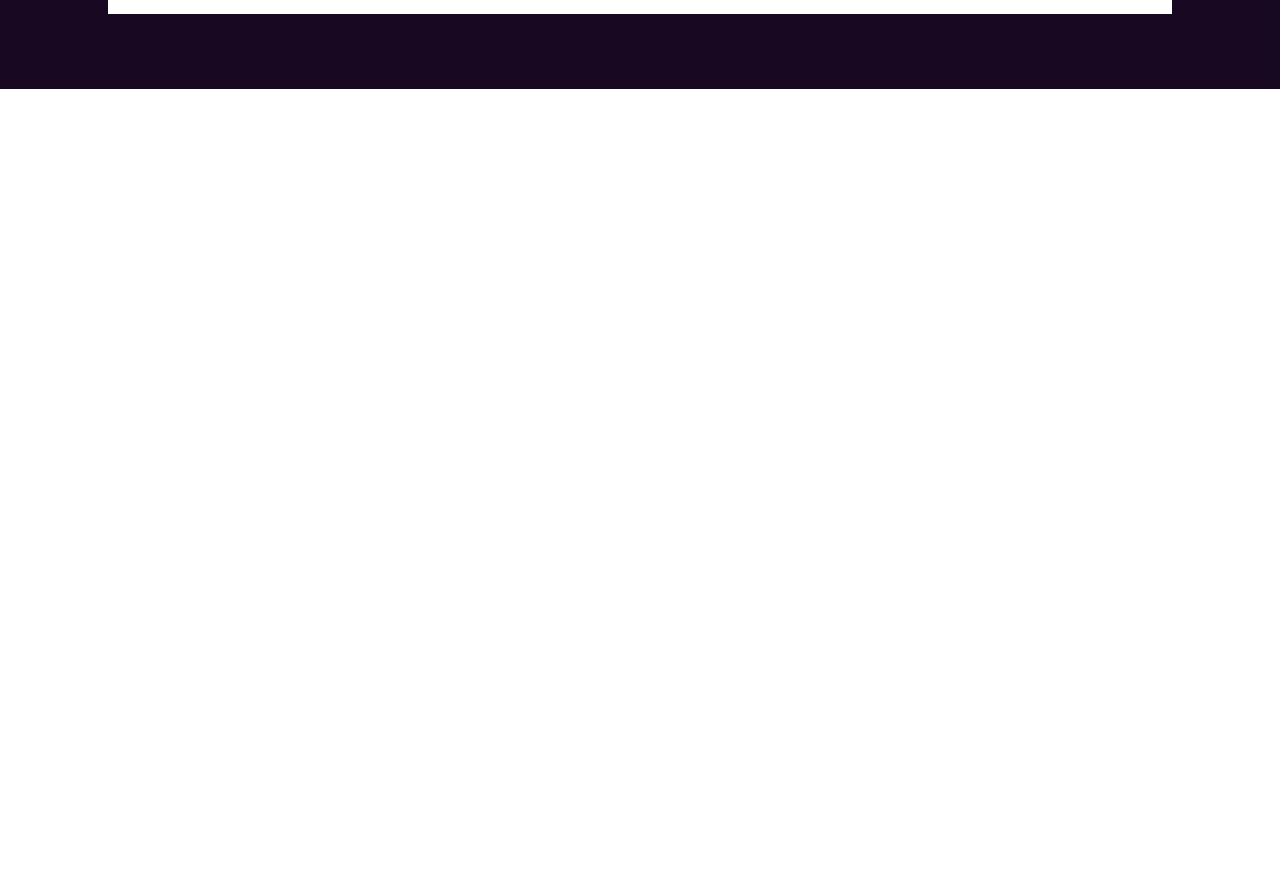
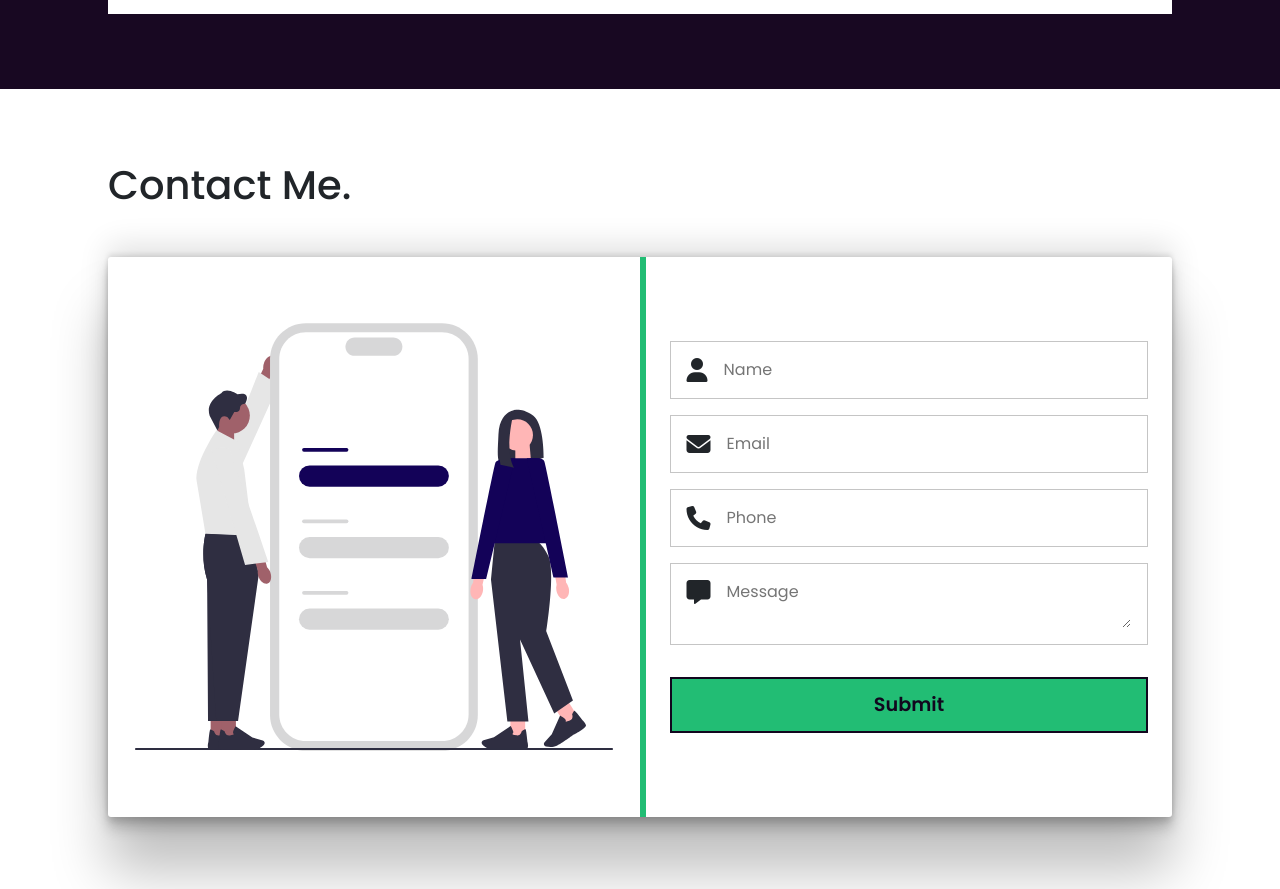
Before and after one commit to suraj-20/new-portfolio, a React (Create React App) app: page / in a window 1280 px wide. Shown: the part 3671-4560 px from the top of the page. Before the commit the page ends 3760 px from the top, so only its background shows below. Built offline with nearby package versions, Linux system fonts and the light colour scheme.

Commit message:
contact-section

```diff
--- /dev/null
+++ b/src/Components/CONTACTDETAILS_SECTION/Contact.css
@@ -0,0 +1,119 @@
+.contact-details-container {
+  width: 100%;
+  height: 100%;
+}
+
+.contact-section-content {
+  display: flex;
+  align-items: start;
+  flex-direction: column;
+  justify-content: center;
+  height: 100%;
+  gap: 3rem;
+}
+
+.contact-form-container {
+  width: 100%;
+  height: 70%;
+  /* border: 1px solid rgba(128, 128, 128, 0.676); */
+  border-radius: 3px;
+  display: flex;
+  box-shadow: rgba(0, 0, 0, 0.25) 0px 54px 55px,
+    rgba(0, 0, 0, 0.12) 0px -12px 30px, rgba(0, 0, 0, 0.12) 0px 4px 6px,
+    rgba(0, 0, 0, 0.17) 0px 12px 13px, rgba(0, 0, 0, 0.09) 0px -3px 5px;
+}
+
+.left-content-container {
+  width: 50%;
+  height: 100%;
+  display: flex;
+  justify-content: center;
+  align-items: center;
+}
+
+.left-content-container img {
+  width: 90%;
+  height: 90%;
+}
+
+.right-content-container {
+  width: 45%;
+  margin: 2rem auto;
+  display: flex;
+  justify-content: center;
+}
+
+.right-content-container form {
+  width: 100%;
+  display: flex;
+  flex-direction: column;
+  justify-content: center;
+  gap: 2rem;
+}
+
+form .form-content {
+  /* height: 100%; */
+  display: flex;
+  flex-direction: column;
+  gap: 1rem;
+}
+
+.form-content .input-field {
+  width: 100%;
+  padding: 1rem;
+  border: 1px solid rgba(128, 128, 128, 0.459);
+  display: flex;
+  gap: 1rem;
+}
+
+.input-field span i {
+  font-size: 1.5rem;
+  display: flex;
+  align-items: center;
+  justify-content: center;
+}
+
+input,
+textarea {
+  border: none;
+  outline: none;
+  width: 100%;
+}
+
+.submitBtn {
+  display: flex;
+  align-items: center;
+  justify-content: center;
+  width: 100%;
+}
+
+.submitBtn button {
+  width: 100%;
+  padding: 12px 60px;
+  font-size: 1.2rem;
+}
+
+.submitBtn button:hover {
+  color: red;
+  box-shadow: 10px 10px;
+}
+
+@media(max-width:1000px) {
+    .contact-form-container {
+        flex-direction: column;
+    }
+
+    .contact-section-content {
+        margin: 2rem auto;
+    }
+
+    .left-content-container {
+        width: 100%;
+        margin: 2rem auto;
+    }
+
+    .right-content-container {
+        width: 90%;
+        margin: 2rem auto;
+    }
+}
--- /dev/null
+++ b/src/Components/CONTACTDETAILS_SECTION/Contact.jsx
@@ -0,0 +1,58 @@
+import React from "react";
+import "./Contact.css";
+import img from "../../Assets/Images/undraw_mobile_content_xvgr.svg";
+
+const Contact = () => {
+  return (
+    <div className="contact-details-container">
+      <div className="contact-section-content container flex">
+        <div className="contact-heading">
+          <h1>Contact Me.</h1>
+        </div>
+        <div className="contact-form-container">
+          <div className="left-content-container">
+            <img src={img} alt="" />
+          </div>
+          <div className="vertical-line">
+            <div className="line"></div>
+          </div>
+          <div className="right-content-container">
+            <form action="">
+              <div className="form-content">
+                <div className="input-field name-input">
+                  <span>
+                    <i class="fa-solid fa-user"></i>
+                  </span>
+                  <input type="text" name="" id="" placeholder="Name" />
+                </div>
+                <div className="input-field email-input">
+                  <span>
+                    <i class="fa-solid fa-envelope"></i>
+                  </span>
+                  <input type="email" name="" id="" placeholder="Email" />
+                </div>
+                <div className="input-field phone-input">
+                  <span>
+                    <i class="fa-solid fa-phone"></i>
+                  </span>
+                  <input type="tel" name="" id="" placeholder="Phone" />
+                </div>
+                <div className="input-field">
+                  <span>
+                    <i class="fa-solid fa-message"></i>
+                  </span>
+                  <textarea name="" id="" placeholder="Message"></textarea>
+                </div>
+              </div>
+              <div className="submitBtn">
+                <button type="submit" className="primary-btn">Submit</button>
+              </div>
+            </form>
+          </div>
+        </div>
+      </div>
+    </div>
+  );
+};
+
+export default Contact;
--- a/src/Pages/HomePage/Home.css
+++ b/src/Pages/HomePage/Home.css
@@ -11,6 +11,11 @@
   height: 70vh;
 }
 
+.contact-section {
+  width: 100%;
+  height: 100vh;
+}
+
 @media (max-width: 1000px) {
   .about-section {
     height: unset;
@@ -19,4 +24,12 @@
   .recent-project-section {
     height: auto;
   }
+
+  .skill-section {
+    height: unset;
+  }
+
+  .contact-section {
+    height: unset;
+  }
 }
--- a/src/Pages/HomePage/Home.jsx
+++ b/src/Pages/HomePage/Home.jsx
@@ -5,6 +5,7 @@ import About from "../../Components/ABOUT_SECTION/About";
 import RecentProjects from "../../Components/RECENTPROJECT_SECTION/RecentProjects";
 import MyEducation from "../../Components/EDUCATION_SECTION/MyEducation";
 import Skills from "../../Components/SKILLS_SECTION/Skills";
+import Contact from "../../Components/CONTACTDETAILS_SECTION/Contact";
 
 const Home = () => {
   return (
@@ -30,6 +31,9 @@ const Home = () => {
       <section className="skill-section">
         <Skills />
       </section>
+      <section className="contact-section">
+        <Contact />
+      </section>
     </div>
   );
 };
```
Also changed, not shown: src/Assets/Images/undraw_mobile_content_xvgr.svg (added).
